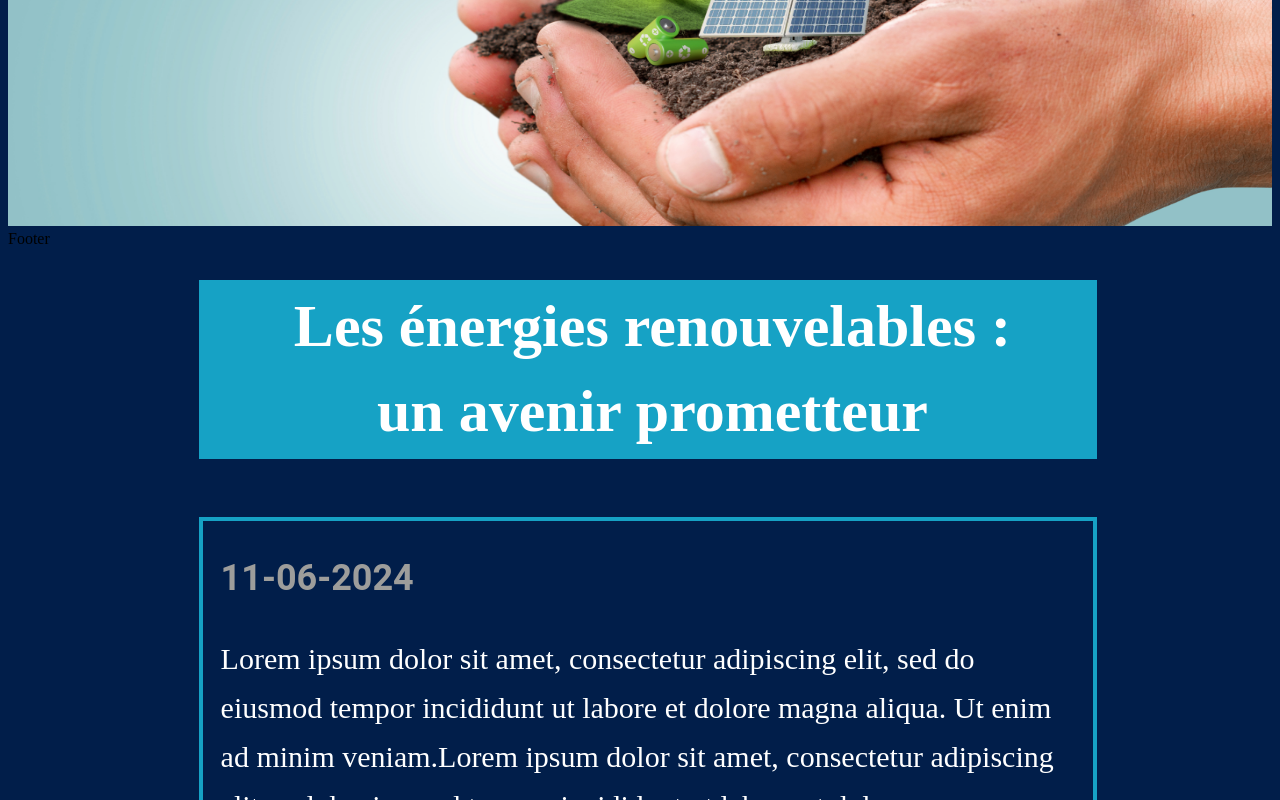
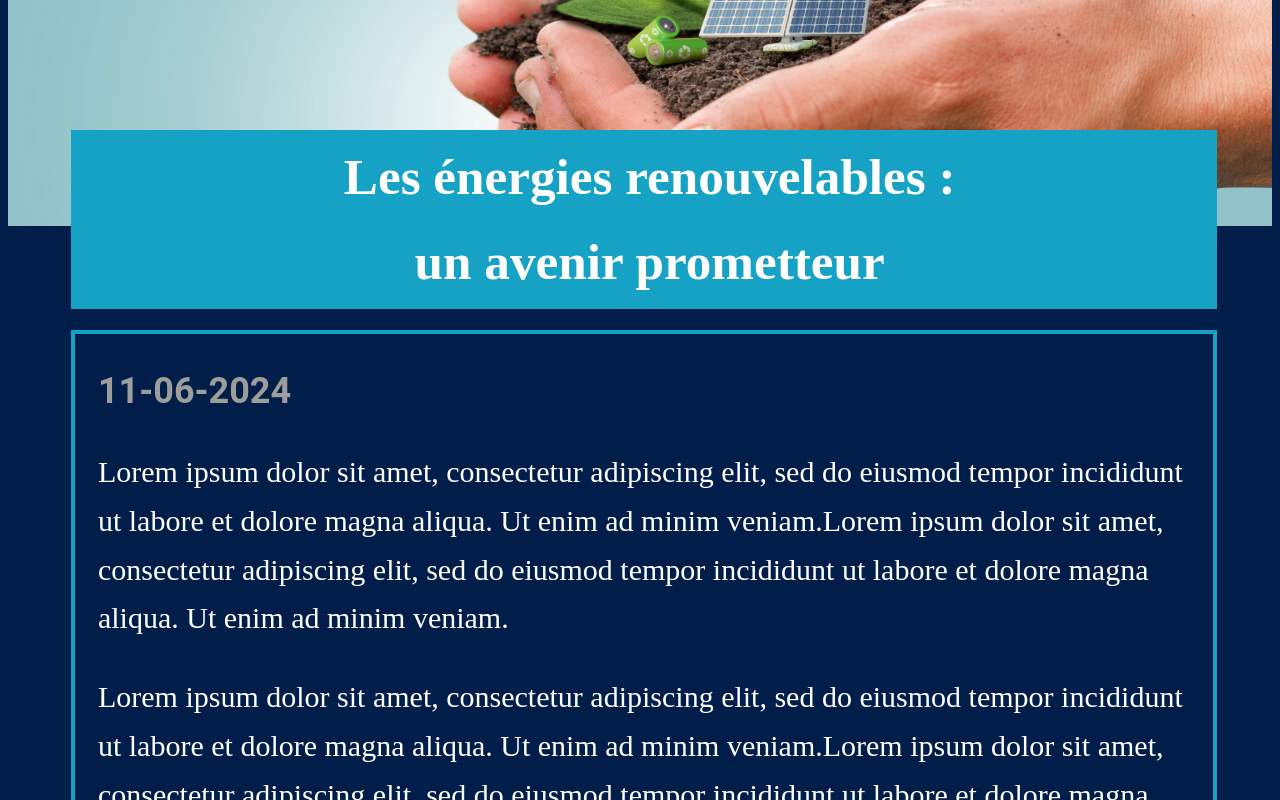
Before and after one commit to ENSIJuniorEntreprise/ETC, a React (Create React App) app in the folder front/: page /article in a window 1280 px wide. Shown: the part 400-1200 px from the top of the page. Built offline with nearby package versions, Linux system fonts and the light colour scheme.

Commit message:
Update article2.css

```diff
--- a/front/src/Pages/Article/components/article2/article2.css
+++ b/front/src/Pages/Article/components/article2/article2.css
@@ -2,8 +2,9 @@
     display: grid;
     row-gap: 4%;
     padding-bottom: 12%;
-    position: absolute;
-    top:85%;
+    /* position: absolute;
+    top:85%; */
+    position: relative;
 }
 #art21{
     background-color: rgba(22, 162, 197, 1);
@@ -13,6 +14,8 @@
     margin-left: 15%;
     display: flex;
     flex-direction: column;
+    position: absolute;
+    top:-100px;
 }
 #art21 p{
     font-family: Montserrat;
@@ -27,6 +30,8 @@
     border: 4px solid rgba(22, 162, 197, 1);
     width: 70%;
     margin-left: 15%;
+    margin-top: 100px;
+
 }
 .art220{
     color: white;
@@ -63,7 +68,7 @@
     line-height: 34.13px;
     text-align: center;
 }
-@media screen and (max-width: 768px) {
+/* @media screen and (max-width: 768px) {
     #art2{
         display: grid;
         row-gap: 1%;
@@ -101,4 +106,24 @@
     #art23 a{
         font-size:1.5rem;
     }
+  } */
+
+  @media (max-width:1400px){
+    #art21{
+
+        width: 90%;
+        margin-left: 5%;
+
+    }
+
+    #art21 p{
+
+        font-size:4vw;
+
+    }
+    #art22{
+        width: 90%;
+        margin-left: 5%;
+
+    }
   }
```
